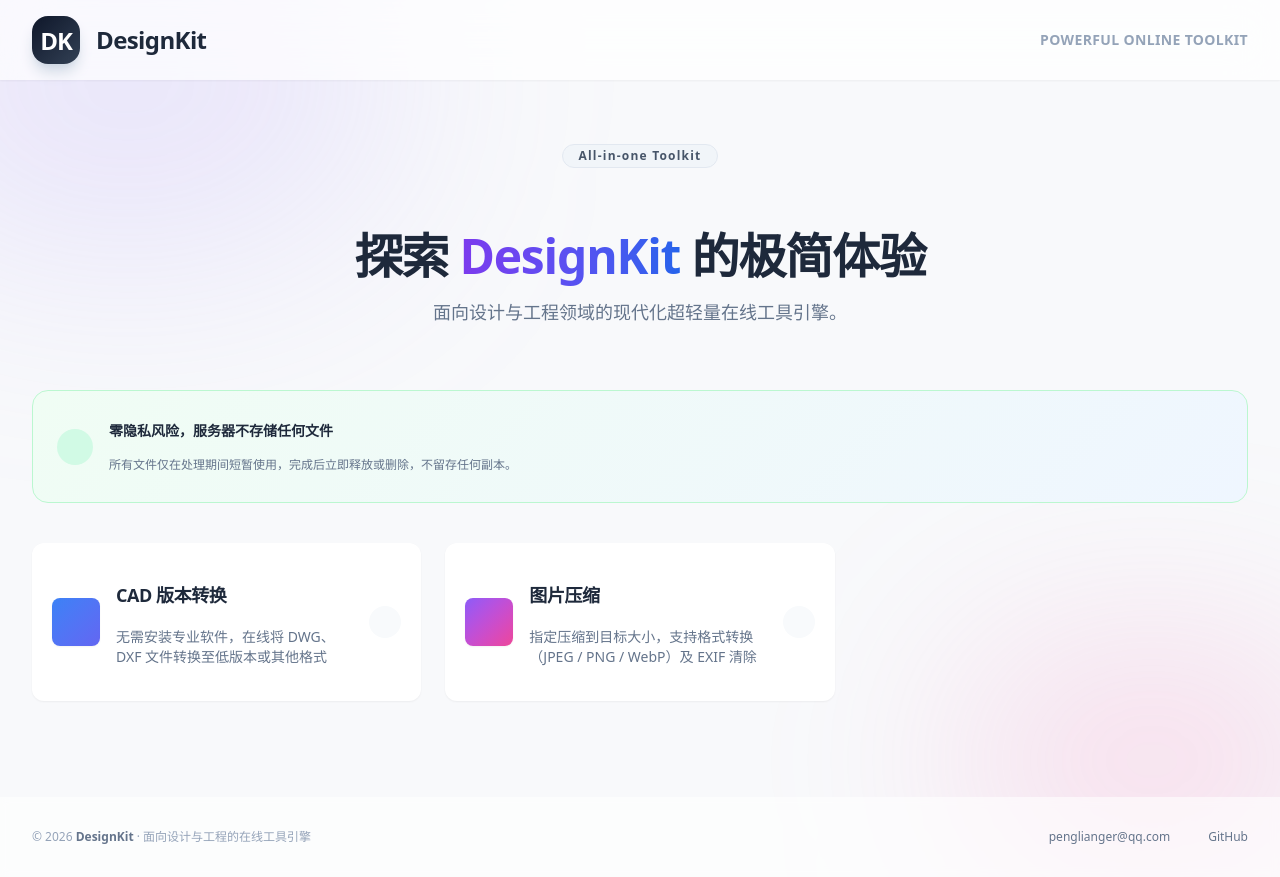
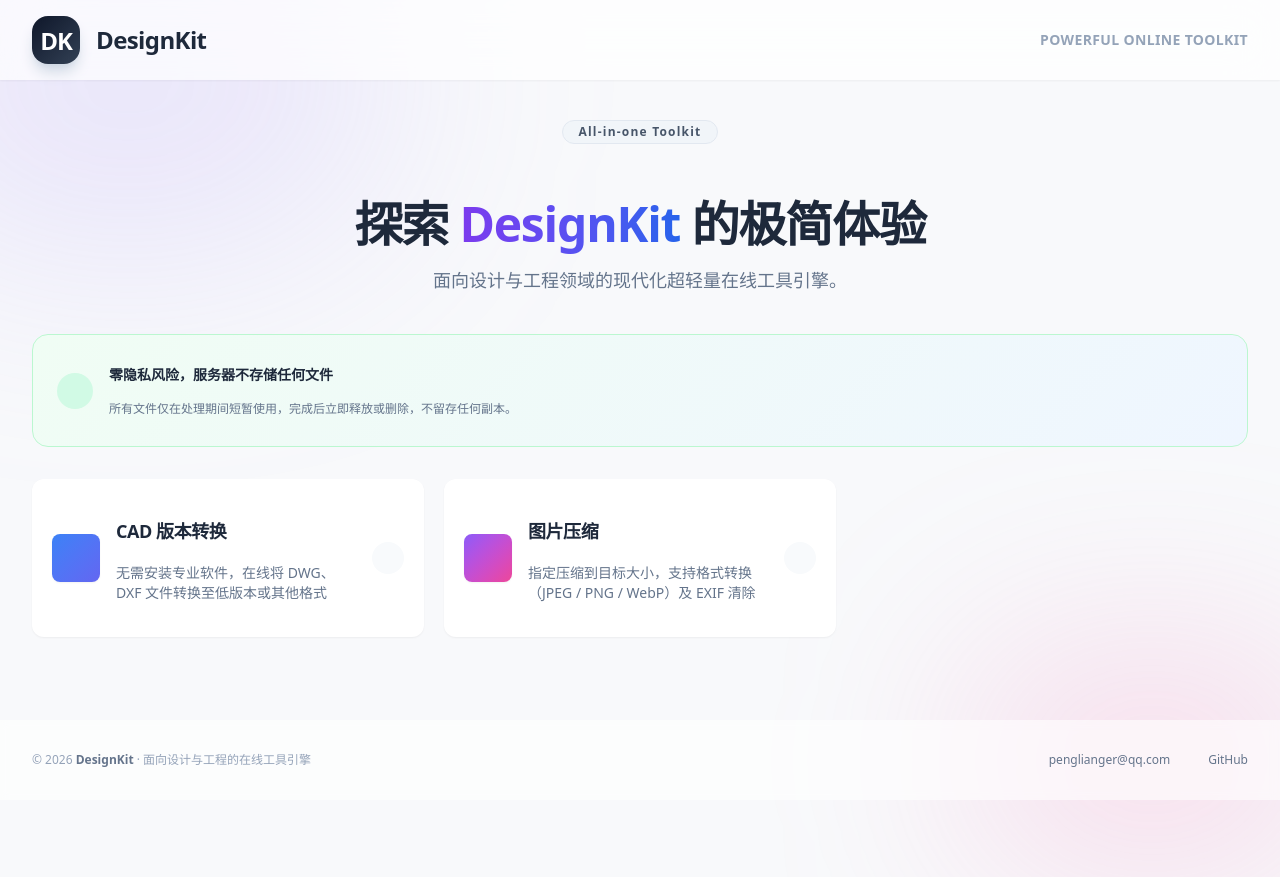
Before and after one commit to PL-FE/DesignKitWeb, a Vue app: page / in a window 1280 px wide. After the commit the page ends 800 px from the top, so only its background shows below. Built offline with nearby package versions, Linux system fonts and the light colour scheme; some icons are missing.

Commit message:
style: 优化应用整体布局、主内容区滚动条样式并调整主页间距。

```diff
--- a/src/App.vue
+++ b/src/App.vue
@@ -5,7 +5,7 @@ import AppFooter from '@/components/AppFooter.vue'
 
 <template>
   <div
-    class="min-h-screen bg-[#F8F9FB] flex flex-col font-sans relative overflow-x-hidden transition-colors selection:bg-violet-500/20 selection:text-violet-700"
+    class="h-screen bg-[#F8F9FB] flex flex-col font-sans relative overflow-hidden transition-colors selection:bg-violet-500/20 selection:text-violet-700"
   >
     <!-- 全局背景艺术氛围（光晕特效） -->
     <div
@@ -16,11 +16,11 @@ import AppFooter from '@/components/AppFooter.vue'
     ></div>
 
     <!-- Header 响应式 -->
-    <AppHeader />
+    <AppHeader class="flex-shrink-0" />
 
     <!-- Main View -->
     <main
-      class="flex-1 w-full max-w-7xl mx-auto flex flex-col relative z-10 w-full pb-8"
+      class="flex-1 w-full max-w-7xl mx-auto flex flex-col relative z-10 overflow-y-auto overflow-x-hidden pb-8 custom-scrollbar"
     >
       <router-view v-slot="{ Component }">
         <transition name="page-fade" mode="out-in">
@@ -30,7 +30,7 @@ import AppFooter from '@/components/AppFooter.vue'
     </main>
 
     <!-- Footer -->
-    <AppFooter />
+    <AppFooter class="flex-shrink-0" />
   </div>
 </template>
 
@@ -60,18 +60,18 @@ body {
 }
 
 /* 隐藏部分浏览器的滚动条样式并保持优美 */
-::-webkit-scrollbar {
-  width: 8px;
-  height: 8px;
+.custom-scrollbar::-webkit-scrollbar {
+  width: 6px;
+  height: 6px;
 }
-::-webkit-scrollbar-track {
+.custom-scrollbar::-webkit-scrollbar-track {
   background: transparent;
 }
-::-webkit-scrollbar-thumb {
+.custom-scrollbar::-webkit-scrollbar-thumb {
   background: #cbd5e1;
   border-radius: 4px;
 }
-::-webkit-scrollbar-thumb:hover {
+.custom-scrollbar::-webkit-scrollbar-thumb:hover {
   background: #94a3b8;
 }
 </style>
--- a/src/views/Home.vue
+++ b/src/views/Home.vue
@@ -1,18 +1,18 @@
 <template>
   <div
-    class="max-w-7xl mx-auto py-8 md:py-16 px-4 sm:px-6 lg:px-8 w-full box-border overflow-hidden"
+    class="max-w-7xl mx-auto py-6 md:py-10 px-4 sm:px-6 lg:px-8 w-full box-border overflow-hidden"
   >
     <!-- Hero Header -->
-    <div class="text-center mb-12 sm:mb-16 animate-fade-in-up">
+    <div class="text-center mb-8 sm:mb-10 animate-fade-in-up">
       <el-tag
         effect="light"
         round
-        class="mb-6 !border-slate-200 !text-slate-600 !bg-slate-100 font-semibold tracking-widest px-4"
+        class="mb-4 !border-slate-200 !text-slate-600 !bg-slate-100 font-semibold tracking-widest px-4"
       >
         All-in-one Toolkit
       </el-tag>
       <h2
-        class="text-3xl sm:text-4xl md:text-5xl font-black text-slate-800 tracking-tight mb-4 leading-tight"
+        class="text-3xl sm:text-4xl md:text-5xl font-black text-slate-800 tracking-tight mb-3 leading-tight"
       >
         探索
         <span
@@ -30,7 +30,7 @@
 
     <!-- 隐私保障说明 -->
     <div
-      class="mb-8 sm:mb-10 privacy-banner rounded-2xl px-6 py-4 animate-fade-in-up flex items-center gap-4"
+      class="mb-6 sm:mb-8 privacy-banner rounded-2xl px-6 py-4 animate-fade-in-up flex items-center gap-4"
       style="animation-delay: 100ms"
     >
       <div
@@ -53,7 +53,7 @@
 
     <!-- Tools Grid -->
     <div
-      class="grid grid-cols-1 sm:grid-cols-2 lg:grid-cols-3 gap-4 sm:gap-6 w-full z-10 relative"
+      class="grid grid-cols-1 sm:grid-cols-2 lg:grid-cols-3 gap-4 sm:gap-5 w-full z-10 relative"
     >
       <div
         v-for="(tool, index) in tools"
```
